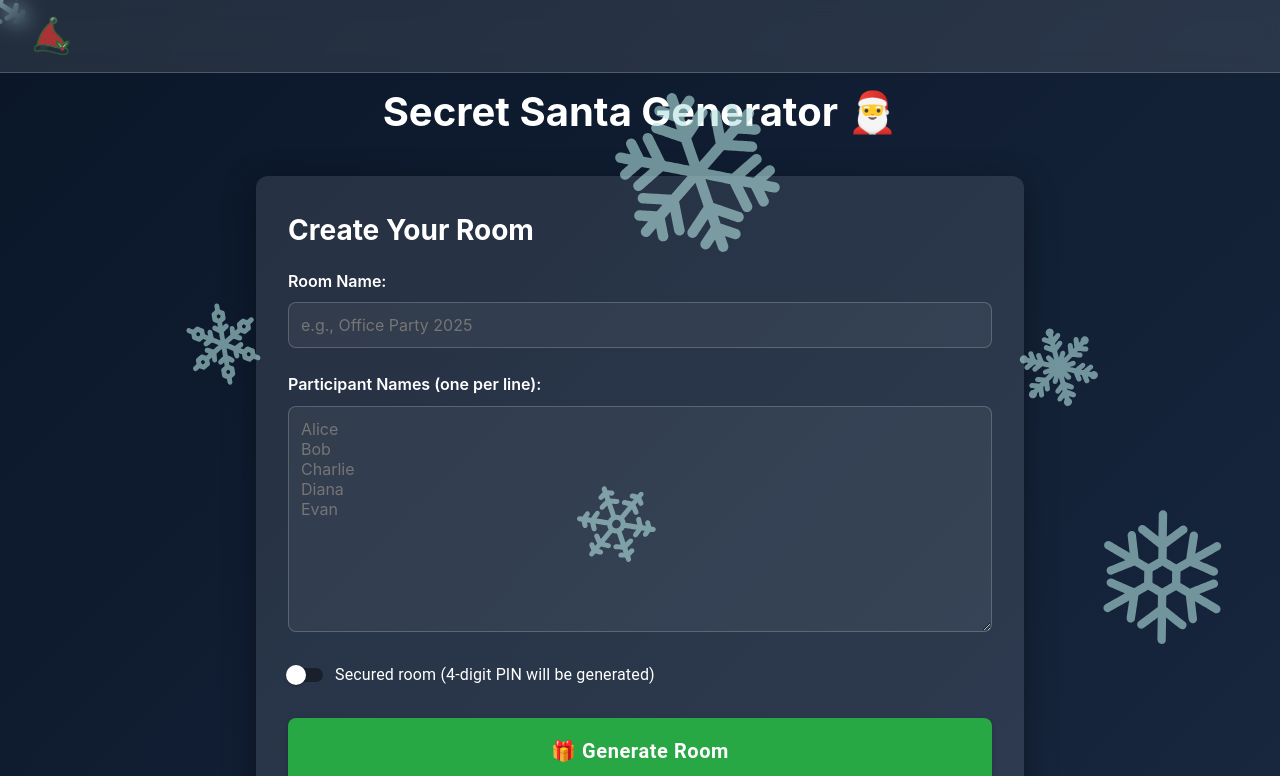
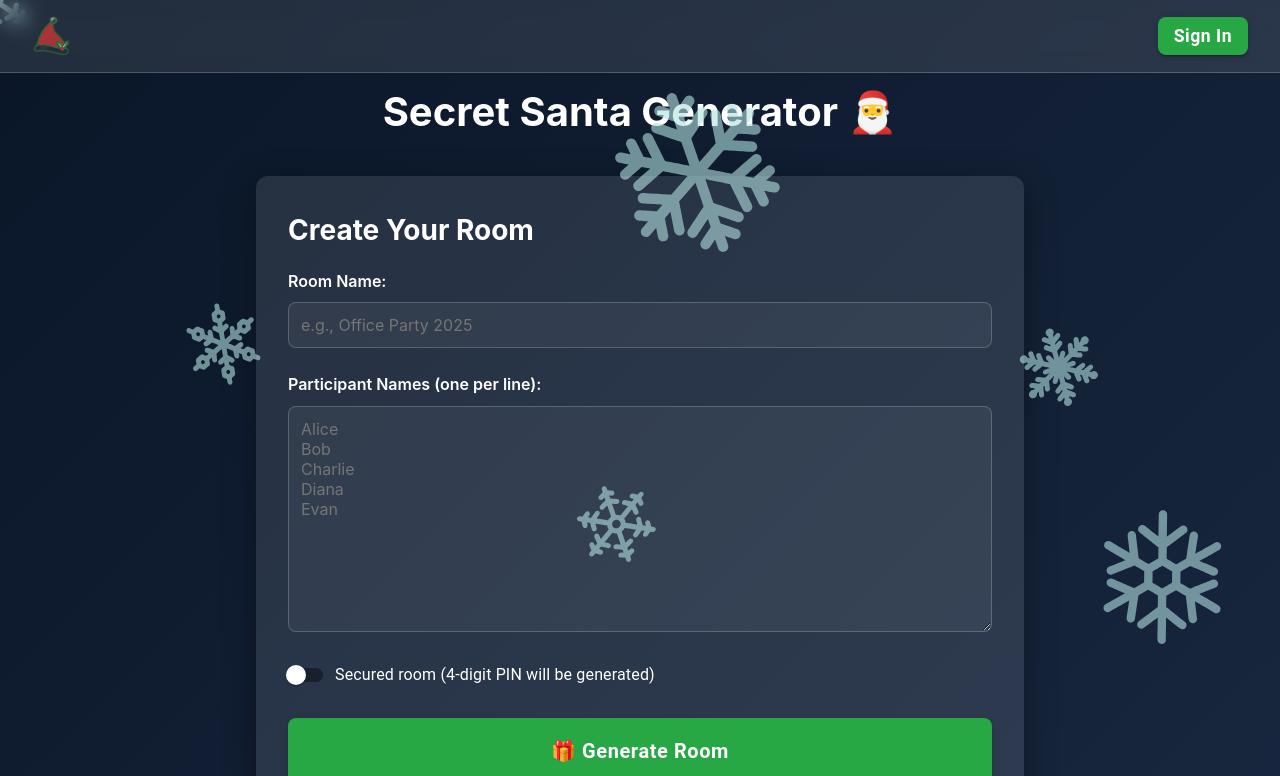
Before and after one commit to amir-hilal/secret-santa, a React (Vite) app: page / in a window 1280 px wide. Shown: the top 776 px of the page. Built offline with nearby package versions, Linux system fonts and the light colour scheme; no server answers.

Commit message:
feat: implement login overlay functionality and refactor App component structure

```diff
--- a/src/App.tsx
+++ b/src/App.tsx
@@ -1,6 +1,6 @@
 import Lottie from 'lottie-react';
 import { useEffect, useState } from 'react';
-import { BrowserRouter, Route, Routes } from 'react-router-dom';
+import { BrowserRouter, Route, Routes, useLocation } from 'react-router-dom';
 import './App.css';
 import Header from './components/Header/Header';
 import AdminPage from './pages/AdminPage/AdminPage';
@@ -10,10 +10,38 @@ import NotFoundPage from './pages/NotFoundPage/NotFoundPage';
 import RoomCreatedPage from './pages/RoomCreatedPage/RoomCreatedPage';
 import RoomPage from './pages/RoomPage/RoomPage';
 import RoomPinPage from './pages/RoomPinPage/RoomPinPage';
+import { useAppDispatch } from './store/hooks';
+import { showLoginOverlay } from './store/userSlice';
 
 /**
  * Main App component with routing
  */
+function AppContent() {
+  const location = useLocation();
+  const dispatch = useAppDispatch();
+
+  const handleSignInClick = () => {
+    if (location.pathname === '/') {
+      dispatch(showLoginOverlay());
+    }
+  };
+
+  return (
+    <>
+      <Header onSignInClick={handleSignInClick} />
+      <Routes>
+        <Route path="/" element={<LandingPage />} />
+        <Route path="/my-rooms" element={<MyRoomsPage />} />
+        <Route path="/admin" element={<AdminPage />} />
+        <Route path="/room-created/:roomId" element={<RoomCreatedPage />} />
+        <Route path="/room/:roomId/pin" element={<RoomPinPage />} />
+        <Route path="/room/:roomId" element={<RoomPage />} />
+        <Route path="*" element={<NotFoundPage />} />
+      </Routes>
+    </>
+  );
+}
+
 function App() {
   const [snowAnimation, setSnowAnimation] = useState<object | null>(null);
 
@@ -35,16 +63,7 @@ function App() {
         </div>
       )}
       <BrowserRouter>
-        <Header />
-        <Routes>
-          <Route path="/" element={<LandingPage />} />
-          <Route path="/my-rooms" element={<MyRoomsPage />} />
-          <Route path="/admin" element={<AdminPage />} />
-          <Route path="/room-created/:roomId" element={<RoomCreatedPage />} />
-          <Route path="/room/:roomId/pin" element={<RoomPinPage />} />
-          <Route path="/room/:roomId" element={<RoomPage />} />
-          <Route path="*" element={<NotFoundPage />} />
-        </Routes>
+        <AppContent />
       </BrowserRouter>
     </>
   );
--- a/src/components/Header/Header.tsx
+++ b/src/components/Header/Header.tsx
@@ -1,4 +1,4 @@
-import { Menu, MenuItem } from '@mui/material';
+import { Button, Menu, MenuItem } from '@mui/material';
 import { useState } from 'react';
 import { useNavigate } from 'react-router-dom';
 import { signOutUser } from '../../firebase/authService';
@@ -8,7 +8,7 @@ import './Header.css';
 /**
  * Header - Navigation header with profile dropdown
  */
-export default function Header() {
+export default function Header({ onSignInClick }: { onSignInClick?: () => void }) {
   const currentUser = useAppSelector((state) => state.user);
   const [anchorEl, setAnchorEl] = useState<null | HTMLElement>(null);
   const navigate = useNavigate();
@@ -48,7 +48,7 @@ export default function Header() {
         <div className="header-logo" onClick={handleHome}>
           <img src="/santa-hat.png" alt="Secret Santa" />
         </div>
-        {currentUser.uid && (
+        {currentUser.uid ? (
           <div className="header-profile">
             <div className="my-rooms-link" onClick={handleMyRooms}>
               View My Rooms
@@ -118,6 +118,25 @@ export default function Header() {
               </MenuItem>
             </Menu>
           </div>
+        ) : (
+          <Button
+            onClick={onSignInClick}
+            variant="contained"
+            sx={{
+              textTransform: 'none',
+              fontWeight: 'var(--font-weight-semibold)',
+              fontSize: 'var(--font-size-md)',
+              padding: '0.25rem 1rem',
+              borderRadius: '8px',
+              backgroundColor: 'var(--primary-color)',
+              color: 'white',
+              '&:hover': {
+                backgroundColor: 'var(--primary-hover)',
+              },
+            }}
+          >
+            Sign In
+          </Button>
         )}
       </div>
     </header>
--- a/src/pages/LandingPage/LandingPage.tsx
+++ b/src/pages/LandingPage/LandingPage.tsx
@@ -4,7 +4,12 @@ import { useNavigate } from 'react-router-dom';
 import { signInWithGoogle, subscribeToAuthState } from '../../firebase/authService';
 import { createRoom } from '../../firebase/roomsService';
 import { useAppDispatch, useAppSelector } from '../../store/hooks';
-import { clearUser, setUser } from '../../store/userSlice';
+import {
+  clearUser,
+  hideLoginOverlay,
+  setUser,
+  showLoginOverlay as showLoginOverlayAction,
+} from '../../store/userSlice';
 import './LandingPage.css';
 
 /**
@@ -15,11 +20,11 @@ export default function LandingPage() {
   const [participantNames, setParticipantNames] = useState('');
   const [isSecured, setIsSecured] = useState(false);
   const [error, setError] = useState<string | null>(null);
-  const [showLoginOverlay, setShowLoginOverlay] = useState(false);
   const [isCreating, setIsCreating] = useState(false);
   const navigate = useNavigate();
   const dispatch = useAppDispatch();
   const currentUser = useAppSelector((state) => state.user);
+  const showLoginOverlay = useAppSelector((state) => state.user.showLoginOverlay);
 
   // Subscribe to auth state changes
   useEffect(() => {
@@ -71,7 +76,7 @@ export default function LandingPage() {
 
     // Check if user is logged in
     if (!currentUser.uid) {
-      setShowLoginOverlay(true);
+      dispatch(showLoginOverlayAction());
       return;
     }
 
@@ -103,7 +108,7 @@ export default function LandingPage() {
   const handleGoogleLogin = async () => {
     try {
       await signInWithGoogle();
-      setShowLoginOverlay(false);
+      dispatch(hideLoginOverlay());
 
       // After login, create the room with the stored data
       const names = participantNames
@@ -115,7 +120,7 @@ export default function LandingPage() {
     } catch (err) {
       console.error('Error signing in:', err);
       setError('Failed to sign in with Google. Please try again.');
-      setShowLoginOverlay(false);
+      dispatch(hideLoginOverlay());
     }
   };
 
@@ -284,7 +289,7 @@ export default function LandingPage() {
                 </Button>
 
                 <Button
-                  onClick={() => setShowLoginOverlay(false)}
+                  onClick={() => dispatch(hideLoginOverlay())}
                   fullWidth
                   sx={{
                     textTransform: 'none',
--- a/src/store/userSlice.ts
+++ b/src/store/userSlice.ts
@@ -1,6 +1,14 @@
 import { createSlice, PayloadAction } from '@reduxjs/toolkit';
 
 interface UserState {
+  uid: string | null;
+  email: string | null;
+  displayName: string | null;
+  photoURL: string | null;
+  showLoginOverlay: boolean;
+}
+
+interface SetUserPayload {
   uid: string | null;
   email: string | null;
   displayName: string | null;
@@ -12,13 +20,14 @@ const initialState: UserState = {
   email: null,
   displayName: null,
   photoURL: null,
+  showLoginOverlay: false,
 };
 
 const userSlice = createSlice({
   name: 'user',
   initialState,
   reducers: {
-    setUser: (state, action: PayloadAction<UserState>) => {
+    setUser: (state, action: PayloadAction<SetUserPayload>) => {
       state.uid = action.payload.uid;
       state.email = action.payload.email;
       state.displayName = action.payload.displayName;
@@ -30,8 +39,14 @@ const userSlice = createSlice({
       state.displayName = null;
       state.photoURL = null;
     },
+    showLoginOverlay: (state) => {
+      state.showLoginOverlay = true;
+    },
+    hideLoginOverlay: (state) => {
+      state.showLoginOverlay = false;
+    },
   },
 });
 
-export const { setUser, clearUser } = userSlice.actions;
+export const { setUser, clearUser, showLoginOverlay, hideLoginOverlay } = userSlice.actions;
 export default userSlice.reducer;
```
